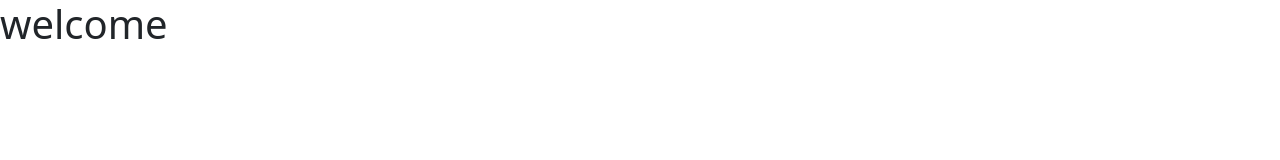
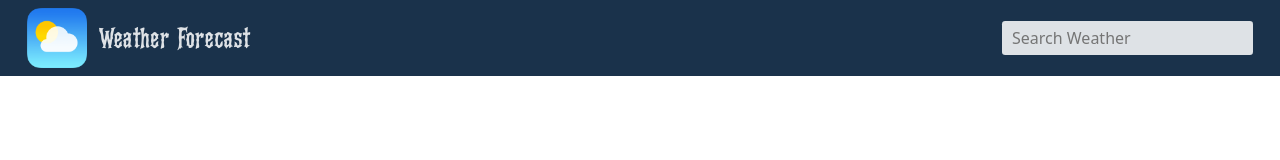
Before and after one commit to dinujaK-bit/weather_application, a plain HTML site: page index.html in a window 1280 px wide. Drawn offline with nearby package versions, Linux system fonts and the light colour scheme.

Commit message:
add header section

```diff
--- a/assets/css/style.css
+++ b/assets/css/style.css
@@ -0,0 +1,54 @@
+@font-face {
+    font-family: italiano;
+    src: url(/assets/fonts/Mangekyo\ Display.otf);
+}
+
+
+
+
+
+
+
+
+.main_header_div {
+    background-color: #1a324b;
+    display: flex;
+    align-items: center;
+    padding: 8px 15px;
+}
+
+.header_left_side {
+    display: flex;
+    align-items: center;
+    gap: 12px;
+    width: 50%;
+    font-family: italiano;
+}
+
+.header_left_side img {
+    width: 60px;
+    height: auto;
+
+}
+
+.page_title {
+    font-size: 30px;
+    color: #dee2e6;
+    margin: 0;
+}
+
+.header_right_side {
+    width: 50%;
+    display: flex;
+    justify-content: flex-end;
+    align-items:center
+}
+
+.header_right_side input {
+    cursor: text;
+    border-radius: 0.2rem;
+    border: none;
+    padding: 5px 10px;
+    background-color: #dee2e6;
+    outline: none;
+}
--- a/index.html
+++ b/index.html
@@ -4,24 +4,46 @@
 <head>
     <meta charset="UTF-8">
     <meta name="viewport" content="width=device-width, initial-scale=1.0">
-    <title>Document</title>
+    <title>Weather Forecast</title>
 
     <link href="https://cdn.jsdelivr.net/npm/bootstrap@5.2.3/dist/css/bootstrap.min.css" rel="stylesheet"
         integrity="sha384-rbsA2VBKQhggwzxH7pPCaAqO46MgnOM80zW1RWuH61DGLwZJEdK2Kadq2F9CUG65" crossorigin="anonymous">
 
-        <link rel="stylesheet" href="assets/css/style.css">
-        <script></script>
+    <link rel="stylesheet" href="assets/css/style.css">
+
 </head>
 
 <body>
-<h1>welcome</h1>
 
+    <!-- Header -->
+    <div class="container-fluid">
+        <div class="row main_header_div">
+            <div class="header_left_side">
+                <div class="page_logo_div">
+                    <img src="assets/img/weather-icon-transparent-background-weather-icon-1155343412596qfn455vx.png"
+                        alt="weather_forecast_logo">
+                </div>
+                <div class="page_title_div">
+                    <h1 class="page_title">Weather Forecast</h1>
+                </div>
+            </div>
 
+            <div class="header_right_side">
+                <input type="text" placeholder="Search Weather">
+            </div>
+        </div>
+    </div>
 
+    <!-- Main -->
+    <main>
+
+    </main>
+
+    <script src="assets/js/app.js"></script>
     <script src="https://cdn.jsdelivr.net/npm/bootstrap@5.2.3/dist/js/bootstrap.bundle.min.js"
         integrity="sha384-kenU1KFdBIe4zVF0s0G1M5b4hcpxyD9F7jL+jjXkk+Q2h455rYXK/7HAuoJl+0I4"
         crossorigin="anonymous"></script>
-        <script src="assets/js/app.js"></script>
+
 </body>
 
 </html>
```
Also changed, not shown: assets/fonts/Mangekyo Display.otf (added), assets/img/weather-icon-transparent-background-weather-icon-1155343412596qfn455vx.png (added), assets/img/wlogo.png (added).
